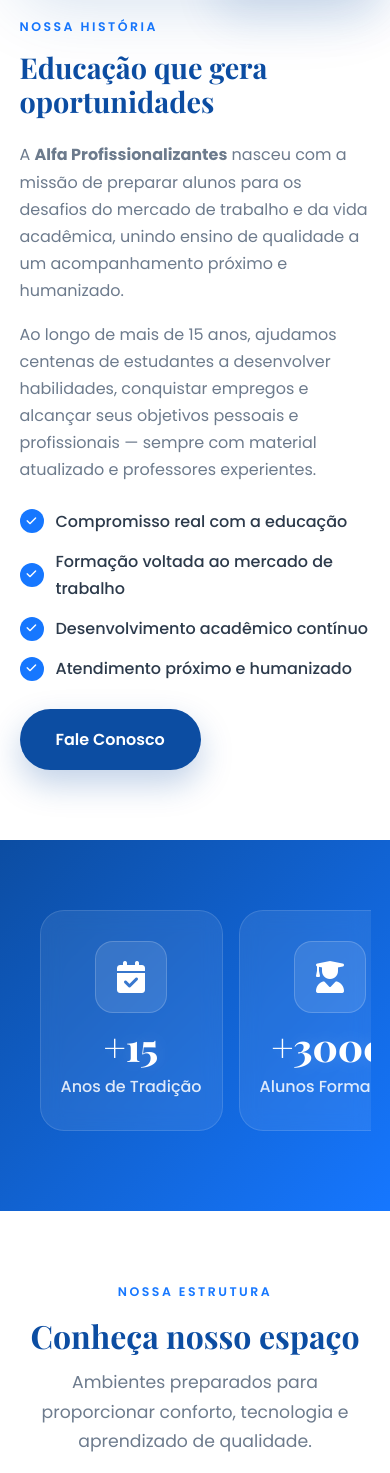
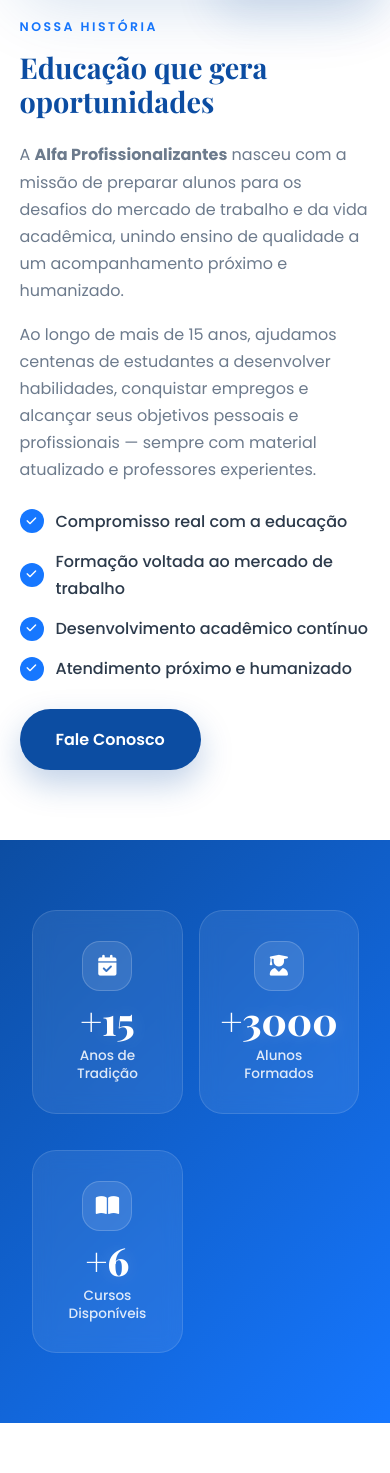
Before and after one commit to joaoguilherme09/alfa-site, a Flask app: page /sobre in a window 390 px wide. Shown: the part 1205-2678 px from the top of the page. Run offline with Flask 3, Linux system fonts and the light colour scheme.

Commit message:
remove scroll carrossel + centraliza contadores

```diff
--- a/app/static/css/sobre.css
+++ b/app/static/css/sobre.css
@@ -256,7 +256,7 @@ h1, h2, h3, h4 { font-family: var(--serif); color: var(--navy); line-height: 1.1
 }
 .contadores__grid {
   display: grid;
-  grid-template-columns: repeat(4, 1fr);
+  grid-template-columns: repeat(3, 1fr);
   gap: 30px;
   text-align: center;
 }
@@ -273,26 +273,35 @@ h1, h2, h3, h4 { font-family: var(--serif); color: var(--navy); line-height: 1.1
 .contador__num { color: #fff; font-size: clamp(2.4rem, 5vw, 3.4rem); font-weight: 800; line-height: 1; }
 .contador p { color: rgba(255,255,255,.85); font-weight: 500; margin-top: 8px; }
 
-
 @media (max-width: 768px) {
 
-  .contadores__grid {
-    display: flex;
-    flex-wrap: nowrap;
-    overflow-x: auto;
-    gap: 20px;
-    padding: 0 20px 10px;
-    scrollbar-width: none;
-  }
+    .contadores__grid{
+        display: grid;
+        grid-template-columns: repeat(3, 1fr);
+        gap: 12px;
+        padding: 0 12px;
+    }
 
-  .contadores__grid::-webkit-scrollbar {
-    display: none;
-  }
+    .contador{
+        min-width: unset;
+        padding: 20px 10px;
+    }
 
-  .contador {
-    min-width: 150px;
-    flex-shrink: 0;
-  }
+    .contador i{
+        width: 50px;
+        height: 50px;
+        font-size: 1.3rem;
+        margin-bottom: 10px;
+    }
+
+    .contador__num{
+        font-size: 2rem;
+    }
+
+    .contador p{
+        font-size: .85rem;
+        line-height: 1.3;
+    }
 
 }
 
```
